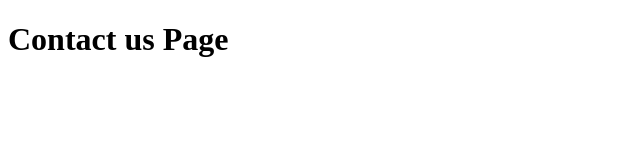
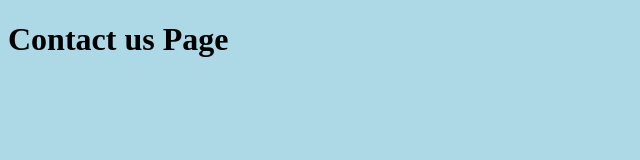
Before and after one commit to maxixo/FirstWebApp, a plain HTML site: page pages/contact.html in a window 1280 px wide. Shown: the whole page, without its empty margins (0-640 px from the left). Drawn offline with Linux system fonts and the light colour scheme.

Commit message:
styled contact page

```diff
--- a/pages/contact.html
+++ b/pages/contact.html
@@ -3,9 +3,10 @@
 <head>
     <meta charset="UTF-8">
     <meta name="viewport" content="width=device-width, initial-scale=1.0">
-    <title>Document</title>
+    <link rel="stylesheet" href="../styles/style.css">
+    <title>Contact</title>
 </head>
-<body>
+<body id="main">
     <h1>Contact us Page</h1>
 </body>
 </html>
--- a/styles/style.css
+++ b/styles/style.css
@@ -11,3 +11,7 @@
         font-size: 3em;
         color : darkblue
     }
+
+    #main {background-color: lightblue;
+
+    }
```
